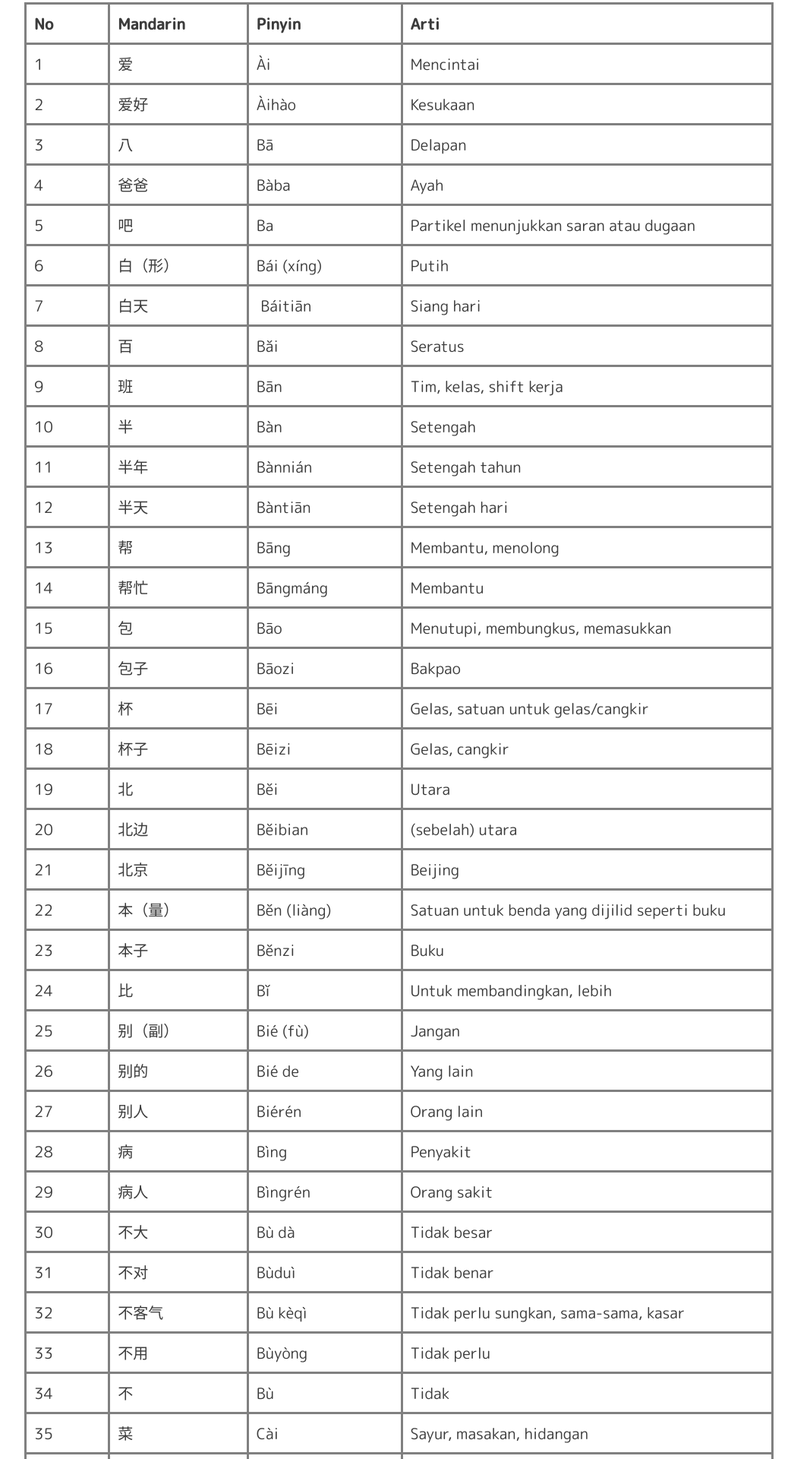
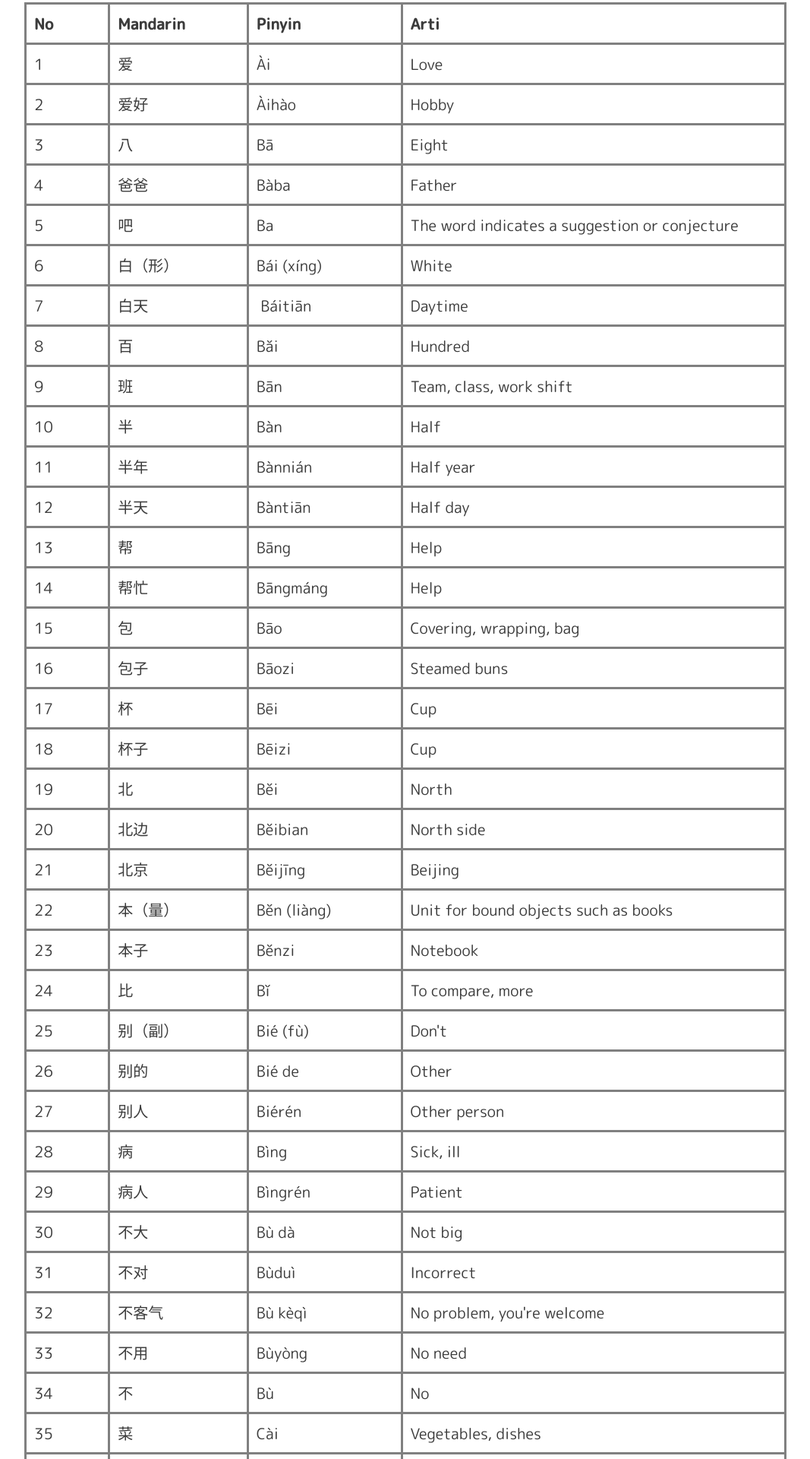
Before and after one commit to kylietan123/Learn-Chinese, a PHP site: page /vocab_HSK1_1.html in a window 1280 px wide. Shown: the part 696-2616 px from the top of the page at 76% size, without its empty margins (118-1185 px from the left). Run offline with PHP 8.4, Linux system fonts and the light colour scheme.

Commit message:
vocab hsk1-1 update

```diff
--- a/vocab_HSK1_1.css
+++ b/vocab_HSK1_1.css
@@ -1,6 +1,6 @@
 @import url('https://fonts.googleapis.com/css2?family=M+PLUS+Rounded+1c:wght@400;500&display=swap');
 
-.pilihHSK{
+.selectHSK{
 
     border: none;
     cursor: pointer;
@@ -17,11 +17,11 @@
     border-radius: 30px;
 }
 
-.pilihHSK:hover{
+.selectHSK:hover{
     background-color: rgb(51, 139, 220);
 }
 
-.pilihHSKA{
+.selectHSKA{
     color: white;
 }
 
@@ -58,7 +58,7 @@ a {
     border-top: solid 2px rgb(222, 222, 222);
 }
 
-#EzChineseP {
+#GlowKidsP {
     padding-top: 0px;
     float: left;
     /* border: solid red; */
@@ -69,7 +69,7 @@ a {
     color: white;
 }
 
-#EzChineseImgHref {
+#GlowKidsImgHref {
     margin: -40px;
     padding-left: 30px;
     padding-right: 10px;
@@ -140,7 +140,7 @@ tr, td {
     padding-right: 60px
 }
 
-#daftarKosakata{
+#vocabList{
     margin-left: 25%;
     font-size: 40px;
 }
@@ -150,7 +150,7 @@ tr, td {
     padding-bottom: 50px;
 }
 
-#halamanSelanjutnya {
+#nextPage {
     margin-left: 475px;
 }
 
--- a/vocab_HSK1_1.html
+++ b/vocab_HSK1_1.html
@@ -9,153 +9,153 @@
 </head>
 <body>
     <header>
-        <p id="EzChineseP">
-            <a id="EzChineseImgHref" href="index.html">
+        <p id="GlowKidsP">
+            <a id="GlowKidsImgHref" href="index.html">
                 <object align="center" width="140px" height="110px" data="Pictures/Billy In Hat.png"></object>
-            </a>    Ez Chinese
+            </a>    Glow Kids
         </p>
 
         <p id="navBar">
             <a class="navbarPaddingLeft" href="index.html">Home        </a>
             <a class="navbarPaddingLeft" href="courses.html">Courses       </a>
             <a class="navbarPaddingLeft" href="superQuiz.html">Super Quiz       </a>
-            <a class="navbarPaddingLeft" href="tentang.html">About         </a>
+            <a class="navbarPaddingLeft" href="about.html">About         </a>
             <a class="navbarPaddingRightLeft" href="registration.html">Login</a>
         </p>
     </header>
 
     <!-- ===== Body ===== -->
 
-        <a href="kosakata.html" class=" fontBlack"> <button class="pilihHSK"> <span class="pilihHSKA">Pilih HSK</span> </button>  </a>
+        <a href="vocab.html" class=" fontBlack"> <button class="selectHSK"> <span class="selectHSKA">Select HSK</span> </button>  </a>
 
     <div class="headerPadding"></div>
 
-    <p class="fontBlack" id="daftarKosakata">Daftar Kosakata NEW HSK 1 Part 1</p>
+    <p class="fontBlack" id="vocabList">Vocabulary List NEW HSK 1 Part 1</p>
     <iframe class="iframe" width="560" height="315" src="https://www.youtube.com/embed/szbojtoXnjs" title="YouTube video player" frameborder="0" allow="accelerometer; autoplay; clipboard-write; encrypted-media; gyroscope; picture-in-picture" allowfullscreen></iframe>
 
 <tbody><table>
     <tr class="fontBlack"><td>No</td><td>Mandarin</td><td>Pinyin</td><td>Arti</td></tr>
-<tr><td>1</td><td>爱</td><td>Ài</td><td>Mencintai</td></tr>
-<tr><td>2</td><td>爱好</td><td>Àihào</td><td>Kesukaan</td></tr>
-<tr><td>3</td><td>八</td><td>Bā</td><td>Delapan</td></tr>
-<tr><td>4</td><td>爸爸</td><td>Bàba</td><td>Ayah</td></tr>
-<tr><td>5</td><td>吧</td><td>Ba</td><td>Partikel menunjukkan saran atau dugaan</td></tr>
-<tr><td>6</td><td>白（形）</td><td>Bái (xíng)</td><td>Putih</td></tr>
-<tr><td>7</td><td>白天</td><td> Báitiān</td><td>Siang hari</td></tr>
-<tr><td>8</td><td>百</td><td>Bǎi</td><td>Seratus</td></tr>
-<tr><td>9</td><td>班</td><td>Bān</td><td>Tim, kelas, shift kerja</td></tr>
-<tr><td>10</td><td>半</td><td>Bàn</td><td>Setengah</td></tr>
-<tr><td>11</td><td>半年</td><td>Bànnián</td><td>Setengah tahun</td></tr>
-<tr><td>12</td><td>半天</td><td>Bàntiān</td><td>Setengah hari</td></tr>
-<tr><td>13</td><td>帮</td><td>Bāng</td><td>Membantu, menolong</td></tr>
-<tr><td>14</td><td>帮忙</td><td>Bāngmáng</td><td>Membantu</td></tr>
-<tr><td>15</td><td>包</td><td>Bāo</td><td>Menutupi, membungkus, memasukkan</td></tr>
-<tr><td>16</td><td>包子</td><td>Bāozi</td><td>Bakpao</td></tr>
-<tr><td>17</td><td>杯</td><td>Bēi</td><td>Gelas, satuan untuk gelas/cangkir</td></tr>
-<tr><td>18</td><td>杯子</td><td>Bēizi</td><td>Gelas, cangkir</td></tr>
-<tr><td>19</td><td>北</td><td>Běi</td><td>Utara</td></tr>
-<tr><td>20</td><td>北边</td><td>Běibian</td><td>(sebelah) utara</td></tr>
+<tr><td>1</td><td>爱</td><td>Ài</td><td>Love</td></tr>
+<tr><td>2</td><td>爱好</td><td>Àihào</td><td>Hobby</td></tr>
+<tr><td>3</td><td>八</td><td>Bā</td><td>Eight</td></tr>
+<tr><td>4</td><td>爸爸</td><td>Bàba</td><td>Father</td></tr>
+<tr><td>5</td><td>吧</td><td>Ba</td><td>The word indicates a suggestion or conjecture</td></tr>
+<tr><td>6</td><td>白（形）</td><td>Bái (xíng)</td><td>White</td></tr>
+<tr><td>7</td><td>白天</td><td> Báitiān</td><td>Daytime</td></tr>
+<tr><td>8</td><td>百</td><td>Bǎi</td><td>Hundred</td></tr>
+<tr><td>9</td><td>班</td><td>Bān</td><td>Team, class, work shift</td></tr>
+<tr><td>10</td><td>半</td><td>Bàn</td><td>Half</td></tr>
+<tr><td>11</td><td>半年</td><td>Bànnián</td><td>Half year</td></tr>
+<tr><td>12</td><td>半天</td><td>Bàntiān</td><td>Half day</td></tr>
+<tr><td>13</td><td>帮</td><td>Bāng</td><td>Help</td></tr>
+<tr><td>14</td><td>帮忙</td><td>Bāngmáng</td><td>Help</td></tr>
+<tr><td>15</td><td>包</td><td>Bāo</td><td>Covering, wrapping, bag</td></tr>
+<tr><td>16</td><td>包子</td><td>Bāozi</td><td>Steamed buns</td></tr>
+<tr><td>17</td><td>杯</td><td>Bēi</td><td>Cup</td></tr>
+<tr><td>18</td><td>杯子</td><td>Bēizi</td><td>Cup</td></tr>
+<tr><td>19</td><td>北</td><td>Běi</td><td>North</td></tr>
+<tr><td>20</td><td>北边</td><td>Běibian</td><td>North side</td></tr>
 <tr><td>21</td><td>北京</td><td>Běijīng</td><td>Beijing</td></tr>
-<tr><td>22</td><td>本（量）</td><td>Běn (liàng)</td><td>Satuan untuk benda yang dijilid seperti buku</td></tr>
-<tr><td>23</td><td>本子</td><td>Běnzi</td><td>Buku</td></tr>
-<tr><td>24</td><td>比</td><td>Bǐ</td><td>Untuk membandingkan, lebih</td></tr>
-<tr><td>25</td><td>别（副）</td><td>Bié (fù)</td><td>Jangan</td></tr>
-<tr><td>26</td><td>别的</td><td>Bié de</td><td>Yang lain</td></tr>
-<tr><td>27</td><td>别人</td><td>Biérén</td><td>Orang lain</td></tr>
-<tr><td>28</td><td>病</td><td>Bìng</td><td>Penyakit</td></tr>
-<tr><td>29</td><td>病人</td><td>Bìngrén</td><td>Orang sakit</td></tr>
-<tr><td>30</td><td>不大</td><td>Bù dà</td><td>Tidak besar</td></tr>
-<tr><td>31</td><td>不对</td><td>Bùduì</td><td>Tidak benar</td></tr>
-<tr><td>32</td><td>不客气</td><td>Bù kèqì</td><td>Tidak perlu sungkan, sama-sama, kasar</td></tr>
-<tr><td>33</td><td>不用</td><td>Bùyòng</td><td>Tidak perlu</td></tr>
-<tr><td>34</td><td>不</td><td>Bù</td><td>Tidak</td></tr>
-<tr><td>35</td><td>菜</td><td>Cài</td><td>Sayur, masakan, hidangan</td></tr>
-<tr><td>36</td><td>茶</td><td>Chá</td><td>Teh</td></tr>
-<tr><td>37</td><td>差</td><td>Chà</td><td>Kurang</td></tr>
-<tr><td>38</td><td>常</td><td>Cháng</td><td>Selalu, sering</td></tr>
-<tr><td>39</td><td>常常</td><td>Chángcháng</td><td>Sering</td></tr>
-<tr><td>40</td><td>唱</td><td>Chàng</td><td>Menyanyi</td></tr>
-<tr><td>41</td><td>唱歌</td><td>Chànggē</td><td>Menyanyi</td></tr>
-<tr><td>42</td><td>车</td><td>Chē</td><td>Kendaraan, mobil</td></tr>
-<tr><td>43</td><td>车票</td><td>Chēpiào</td><td>Tiket kendaraan</td></tr>
-<tr><td>44</td><td>车上</td><td>Chē shàng</td><td>Didalam mobil</td></tr>
-<tr><td>45</td><td>车站</td><td>Chēzhàn</td><td>Stasiun</td></tr>
-<tr><td>46</td><td>吃</td><td>Chī</td><td>Makan</td></tr>
-<tr><td>47</td><td>吃饭</td><td>Chīfàn</td><td>Makan nasi</td></tr>
-<tr><td>48</td><td>出</td><td>Chū</td><td>Keluar</td></tr>
-<tr><td>49</td><td>出来</td><td>Chūlái</td><td>Keluar</td></tr>
-<tr><td>50</td><td>出去</td><td>Chūqù</td><td>Keluar</td></tr>
-<tr><td>51</td><td>穿</td><td>Chuān</td><td>Mengenakan (baju)</td></tr>
-<tr><td>52</td><td>床</td><td>Chuáng</td><td>Tempat tidur</td></tr>
+<tr><td>22</td><td>本（量）</td><td>Běn (liàng)</td><td>Unit for bound objects such as books</td></tr>
+<tr><td>23</td><td>本子</td><td>Běnzi</td><td>Notebook</td></tr>
+<tr><td>24</td><td>比</td><td>Bǐ</td><td>To compare, more</td></tr>
+<tr><td>25</td><td>别（副）</td><td>Bié (fù)</td><td>Don't</td></tr>
+<tr><td>26</td><td>别的</td><td>Bié de</td><td>Other</td></tr>
+<tr><td>27</td><td>别人</td><td>Biérén</td><td>Other person</td></tr>
+<tr><td>28</td><td>病</td><td>Bìng</td><td>Sick, ill</td></tr>
+<tr><td>29</td><td>病人</td><td>Bìngrén</td><td>Patient</td></tr>
+<tr><td>30</td><td>不大</td><td>Bù dà</td><td>Not big</td></tr>
+<tr><td>31</td><td>不对</td><td>Bùduì</td><td>Incorrect</td></tr>
+<tr><td>32</td><td>不客气</td><td>Bù kèqì</td><td>No problem, you're welcome</td></tr>
+<tr><td>33</td><td>不用</td><td>Bùyòng</td><td>No need</td></tr>
+<tr><td>34</td><td>不</td><td>Bù</td><td>No</td></tr>
+<tr><td>35</td><td>菜</td><td>Cài</td><td>Vegetables, dishes</td></tr>
+<tr><td>36</td><td>茶</td><td>Chá</td><td>Tea</td></tr>
+<tr><td>37</td><td>差</td><td>Chà</td><td>Not enough</td></tr>
+<tr><td>38</td><td>常</td><td>Cháng</td><td>Always, often</td></tr>
+<tr><td>39</td><td>常常</td><td>Chángcháng</td><td>Often</td></tr>
+<tr><td>40</td><td>唱</td><td>Chàng</td><td>Sing</td></tr>
+<tr><td>41</td><td>唱歌</td><td>Chànggē</td><td>Sing a song</td></tr>
+<tr><td>42</td><td>车</td><td>Chē</td><td>Vehicle, car</td></tr>
+<tr><td>43</td><td>车票</td><td>Chēpiào</td><td>Vehicle Ticket</td></tr>
+<tr><td>44</td><td>车上</td><td>Chē shàng</td><td>In the car</td></tr>
+<tr><td>45</td><td>车站</td><td>Chēzhàn</td><td>Station</td></tr>
+<tr><td>46</td><td>吃</td><td>Chī</td><td>Eat</td></tr>
+<tr><td>47</td><td>吃饭</td><td>Chīfàn</td><td>Eat rice, have a meal</td></tr>
+<tr><td>48</td><td>出</td><td>Chū</td><td>out</td></tr>
+<tr><td>49</td><td>出来</td><td>Chūlái</td><td>Come out</td></tr>
+<tr><td>50</td><td>出去</td><td>Chūqù</td><td>Go out</td></tr>
+<tr><td>51</td><td>穿</td><td>Chuān</td><td>Wear (clothes)</td></tr>
+<tr><td>52</td><td>床</td><td>Chuáng</td><td>Bed</td></tr>
 <tr><td>53</td><td>次（量）</td><td>Cì (liàng)</td><td>Kali</td></tr>
-<tr><td>54</td><td>从</td><td>Cóng</td><td>Dari, sejak</td></tr>
-<tr><td>55</td><td>错</td><td>Cuò</td><td>Salah</td></tr>
-<tr><td>56</td><td>打（动）</td><td>Dǎ (dòng)</td><td>Memukul, mengetik</td></tr>
-<tr><td>57</td><td>打车</td><td>Dǎchē</td><td>Naik taksi</td></tr>
-<tr><td>58</td><td>打电话</td><td>Dǎ diànhuà</td><td>Menelpon</td></tr>
-<tr><td>59</td><td>打开</td><td>Dǎkāi</td><td>Membuka</td></tr>
-<tr><td>60</td><td>打球</td><td>Dǎqiú</td><td>Main bola</td></tr>
-<tr><td>61</td><td>大</td><td>Dà</td><td>Besar</td></tr>
-<tr><td>62</td><td>大学</td><td>Dàxué</td><td>Universitas</td></tr>
-<tr><td>63</td><td>大学生</td><td>Dàxuéshēng</td><td>Mahasiswa</td></tr>
-<tr><td>64</td><td>到</td><td>Dào</td><td>Sampai, tiba</td></tr>
-<tr><td>65</td><td>得到</td><td>Dédào</td><td>Mendapatkan</td></tr>
-<tr><td>66</td><td>地</td><td>De</td><td>Partikel struktural</td></tr>
-<tr><td>67</td><td>的</td><td>De</td><td>Partikel</td></tr>
-<tr><td>68</td><td>等（动）</td><td>Děng (dòng)</td><td>Menunggu</td></tr>
-<tr><td>69</td><td>地</td><td>Dì</td><td>Tanah, bidang, tempat</td></tr>
-<tr><td>70</td><td>地点</td><td>Dìdiǎn</td><td>Tempat, lokasi</td></tr>
-<tr><td>71</td><td>地方</td><td>Dìfāng</td><td>Tempat</td></tr>
-<tr><td>72</td><td>地上</td><td>Dìshàng</td><td>Di tanah, di lantai</td></tr>
-<tr><td>73</td><td>地图</td><td> Dìtú</td><td>Peta</td></tr>
-<tr><td>74</td><td>弟弟</td><td>Dìdì</td><td>Adik laki-laki</td></tr>
-<tr><td>75</td><td>第（第二）</td><td>Dì (dì èr)</td><td>Urutan, ke… (kedua)</td></tr>
-<tr><td>76</td><td>点</td><td>Diǎn</td><td>Jam</td></tr>
-<tr><td>77</td><td>电</td><td>Diàn</td><td>Listrik</td></tr>
-<tr><td>78</td><td>电话</td><td>Diànhuà</td><td>Telepon</td></tr>
+<tr><td>54</td><td>从</td><td>Cóng</td><td>From/td></tr>
+<tr><td>55</td><td>错</td><td>Cuò</td><td>Wrong</td></tr>
+<tr><td>56</td><td>打（动）</td><td>Dǎ (dòng)</td><td>Hitting, typing</td></tr>
+<tr><td>57</td><td>打车</td><td>Dǎchē</td><td>Take a taxi</td></tr>
+<tr><td>58</td><td>打电话</td><td>Dǎ diànhuà</td><td>Phone call</td></tr>
+<tr><td>59</td><td>打开</td><td>Dǎkāi</td><td>Open</td></tr>
+<tr><td>60</td><td>打球</td><td>Dǎqiú</td><td>Play ball</td></tr>
+<tr><td>61</td><td>大</td><td>Dà</td><td>Big</td></tr>
+<tr><td>62</td><td>大学</td><td>Dàxué</td><td>University, College</td></tr>
+<tr><td>63</td><td>大学生</td><td>Dàxuéshēng</td><td>College Students</td></tr>
+<tr><td>64</td><td>到</td><td>Dào</td><td>Arrive</td></tr>
+<tr><td>65</td><td>得到</td><td>Dédào</td><td>Get, obtain, recieve</td></tr>
+<tr><td>66</td><td>地</td><td>De</td><td>adverbial particle(of)</td></tr>
+<tr><td>67</td><td>的</td><td>De</td><td>Of</td></tr>
+<tr><td>68</td><td>等（动）</td><td>Děng (dòng)</td><td>Wait</td></tr>
+<tr><td>69</td><td>地</td><td>Dì</td><td>Land, Ground, Field</td></tr>
+<tr><td>70</td><td>地点</td><td>Dìdiǎn</td><td>Place, location</td></tr>
+<tr><td>71</td><td>地方</td><td>Dìfāng</td><td>Place, area</td></tr>
+<tr><td>72</td><td>地上</td><td>Dìshàng</td><td>On the floor</td></tr>
+<tr><td>73</td><td>地图</td><td> Dìtú</td><td>Map</td></tr>
+<tr><td>74</td><td>弟弟</td><td>Dìdì</td><td>Younger brother</td></tr>
+<tr><td>75</td><td>第（第二）</td><td>Dì (dì èr)</td><td>Number (No.2)</td></tr>
+<tr><td>76</td><td>点</td><td>Diǎn</td><td>Point, dot</td></tr>
+<tr><td>77</td><td>电</td><td>Diàn</td><td>Electric</td></tr>
+<tr><td>78</td><td>电话</td><td>Diànhuà</td><td>Telephone</td></tr>
 <tr><td>79</td><td>电脑</td><td>Diànnǎo</td><td>Computer</td></tr>
-<tr><td>80</td><td>电视</td><td>Diànshì</td><td>Televisi</td></tr>
+<tr><td>80</td><td>电视</td><td>Diànshì</td><td>Television</td></tr>
 <tr><td>81</td><td>电视机</td><td>Diànshì jī</td><td>Set tv</td></tr>
 <tr><td>82</td><td>电影</td><td>Diànyǐng</td><td>Film, movie</td></tr>
-<tr><td>83</td><td>电影院</td><td>Diànyǐngyuàn</td><td>Bioskop</td></tr>
-<tr><td>84</td><td>东</td><td>Dōng</td><td>Timur</td></tr>
-<tr><td>85</td><td>东边</td><td>Dōngbian</td><td>(sebelah) timur</td></tr>
-<tr><td>86</td><td>东西</td><td>Dōngxī</td><td>Barang, benda, sesuatu</td></tr>
-<tr><td>87</td><td>动</td><td>Dòng</td><td>Bergerak, menyentuh</td></tr>
-<tr><td>88</td><td>动作</td><td>Dòngzuò</td><td>Gerakan</td></tr>
-<tr><td>89</td><td>都</td><td>Dōu</td><td>Semua</td></tr>
-<tr><td>90</td><td>读</td><td>Dú</td><td>Membaca</td></tr>
-<tr><td>91</td><td>读书</td><td>Dúshū</td><td>Membaca buku</td></tr>
-<tr><td>92</td><td>对（形）</td><td>Duì (xíng)</td><td>Benar</td></tr>
-<tr><td>93</td><td>对不起</td><td>Duìbùqǐ</td><td>Maaf</td></tr>
-<tr><td>94</td><td>多（形/代）</td><td>Duō (xíng/dài)</td><td>Banyak</td></tr>
-<tr><td>95</td><td>多少</td><td>Duōshǎo</td><td>Berapa</td></tr>
-<tr><td>96</td><td>饿</td><td>È</td><td>Lapar</td></tr>
-<tr><td>97</td><td>儿子</td><td>Érzi</td><td>Anak (kandung) laki-laki</td></tr>
-<tr><td>98</td><td>二</td><td>Èr</td><td>Dua</td></tr>
-<tr><td>99</td><td>饭</td><td>Fàn</td><td>Nasi</td></tr>
-<tr><td>100</td><td>饭店</td><td>Fàndiàn</td><td>Restoran</td></tr>
+<tr><td>83</td><td>电影院</td><td>Diànyǐngyuàn</td><td>Cinema</td></tr>
+<tr><td>84</td><td>东</td><td>Dōng</td><td>East</td></tr>
+<tr><td>85</td><td>东边</td><td>Dōngbian</td><td>East side</td></tr>
+<tr><td>86</td><td>东西</td><td>Dōngxī</td><td>Thing, stuff</td></tr>
+<tr><td>87</td><td>动</td><td>Dòng</td><td>Move</td></tr>
+<tr><td>88</td><td>动作</td><td>Dòngzuò</td><td>Movement</td></tr>
+<tr><td>89</td><td>都</td><td>Dōu</td><td>All</td></tr>
+<tr><td>90</td><td>读</td><td>Dú</td><td>Read</td></tr>
+<tr><td>91</td><td>读书</td><td>Dúshū</td><td>Read books</td></tr>
+<tr><td>92</td><td>对（形）</td><td>Duì (xíng)</td><td>Correct</td></tr>
+<tr><td>93</td><td>对不起</td><td>Duìbùqǐ</td><td>Sorry</td></tr>
+<tr><td>94</td><td>多（形/代）</td><td>Duō (xíng/dài)</td><td>A lot</td></tr>
+<tr><td>95</td><td>多少</td><td>Duōshǎo</td><td>How much</td></tr>
+<tr><td>96</td><td>饿</td><td>È</td><td>Hungry</td></tr>
+<tr><td>97</td><td>儿子</td><td>Érzi</td><td>Son</td></tr>
+<tr><td>98</td><td>二</td><td>Èr</td><td>Two</td></tr>
+<tr><td>99</td><td>饭</td><td>Fàn</td><td>Rice</td></tr>
+<tr><td>100</td><td>饭店</td><td>Fàndiàn</td><td>Restaurant</td></tr>
 
 </tbody></table>
-<p class="fontGrey" id="halamanSelanjutnya">Halaman 1 Dari 5 Halaman</p>
+<p class="fontGrey" id="nextPage">Page 1 out of 5 Pages</p>
 <div class="pagination">
     <a id="fontGreyPagination" href="#" onclick="return false">&laquo;</a>
     <a id="fontGreyPagination" class="active" href="#" onclick="return false">1</a>
-    <a id="fontGreyPagination" href="kosakataHSK1_2.html">2</a>
-    <a id="fontGreyPagination" href="kosakataHSK1_3.html">3</a>
-    <a id="fontGreyPagination" href="kosakataHSK1_4.html">4</a>
-    <a id="fontGreyPagination" href="kosakataHSK1_5.html">5</a>
-    <a id="fontGreyPagination" href="kosakataHSK1_2.html">&raquo;</a>
+    <a id="fontGreyPagination" href="vocab_HSK1_2.html">2</a>
+    <a id="fontGreyPagination" href="vocab_HSK1_3.html">3</a>
+    <a id="fontGreyPagination" href="vocab_HSK1_4.html">4</a>
+    <a id="fontGreyPagination" href="vocab_HSK1_5.html">5</a>
+    <a id="fontGreyPagination" href="vocab_HSK1_2.html">&raquo;</a>
   </div>
 
 
-<footer>
+  <footer>
     <address>
-        <p class="footerP"> <object class="footerIcon" align = "center" data ="Icons/icons8-copyright-all-rights-reserved-24.png" width="20px" height="20px" alt=""> </object> 2022 Ez Chinese</p>
-        <p class="footerP"> <object class="footerIcon" align = "center" data ="Icons/icons8-phone-50 (1).png" width="20px" height="20px" alt=""></object> Phone : 08123456789</p>
-        <p class="footerP"> <object class="footerIcon" align = "center" data ="Icons/icons8-mail-50.png"      width="20px" height="20px" alt=""></object> E-mail : ezchinese@gmail.com</p>
-        <p class="footerP"> <object class="footerIcon" align = "center" data ="Icons/icons8-instagram-24.png" width="20px" height="20px" alt=""></object> Instagram : @ezchinese</p>
-        <p class="footerP"> <object class="footerIcon" align = "center" data ="Icons/icons8-internet-30.png"  width="20px" height="20px" alt=""></object> EzChinese.com Jepara Tech Ltd. </p>
+        <p class="footerP"> <object class="footerIcon" align = "center" data ="Icons/icons8-copyright-all-rights-reserved-24.png" width="20px" height="20px" alt=""> </object> 2024 Glow Kids</p>
+        <p class="footerP"> <object class="footerIcon" align = "center" data ="Icons/icons8-phone-50 (1).png" width="20px" height="20px" alt=""></object> Phone : 0123456789</p>
+        <p class="footerP"> <object class="footerIcon" align = "center" data ="Icons/icons8-mail-50.png"      width="20px" height="20px" alt=""></object> E-mail : glowkids@gmail.com</p>
+        <p class="footerP"> <object class="footerIcon" align = "center" data ="Icons/icons8-instagram-24.png" width="20px" height="20px" alt=""></object> Instagram : @glowkids</p>
+        <p class="footerP"> <object class="footerIcon" align = "center" data ="Icons/icons8-internet-30.png"  width="20px" height="20px" alt=""></object> GlowKids.com Tech Ltd. </p>
     </address>
 </footer>
 
```
